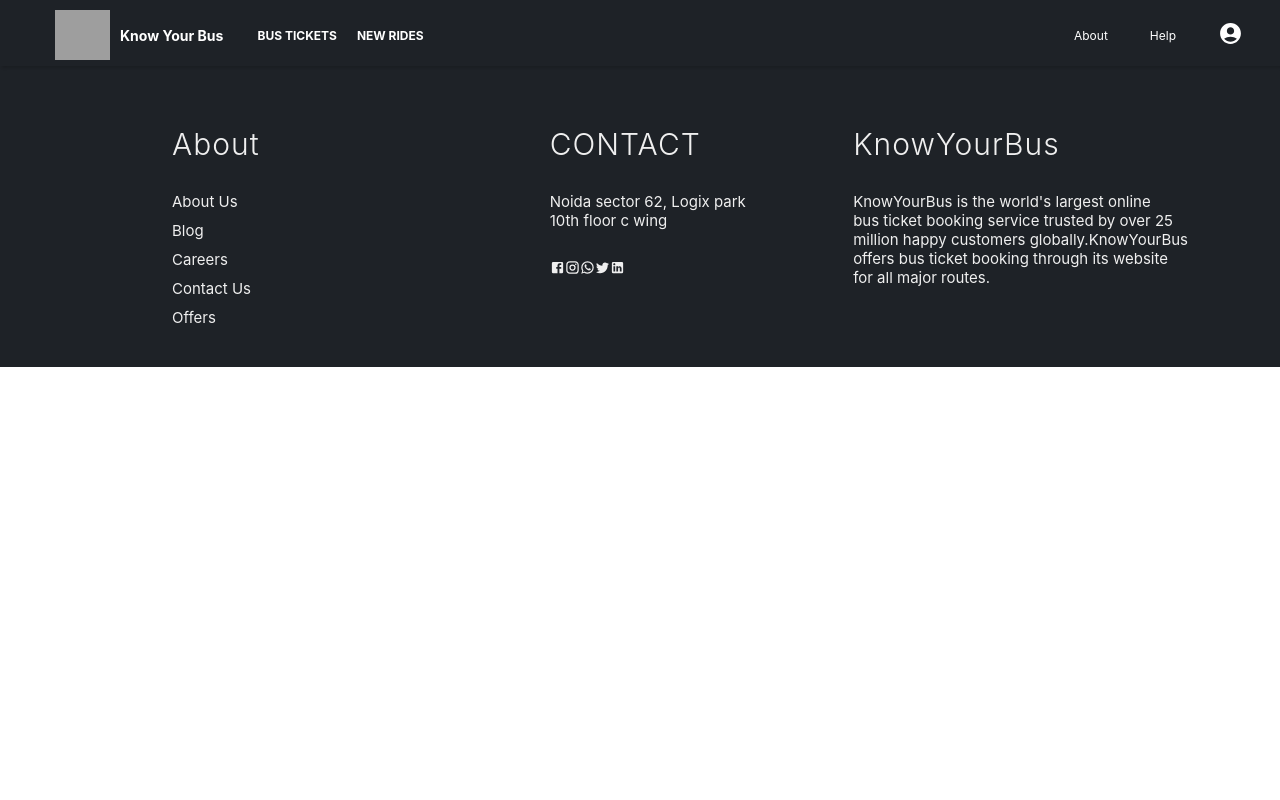
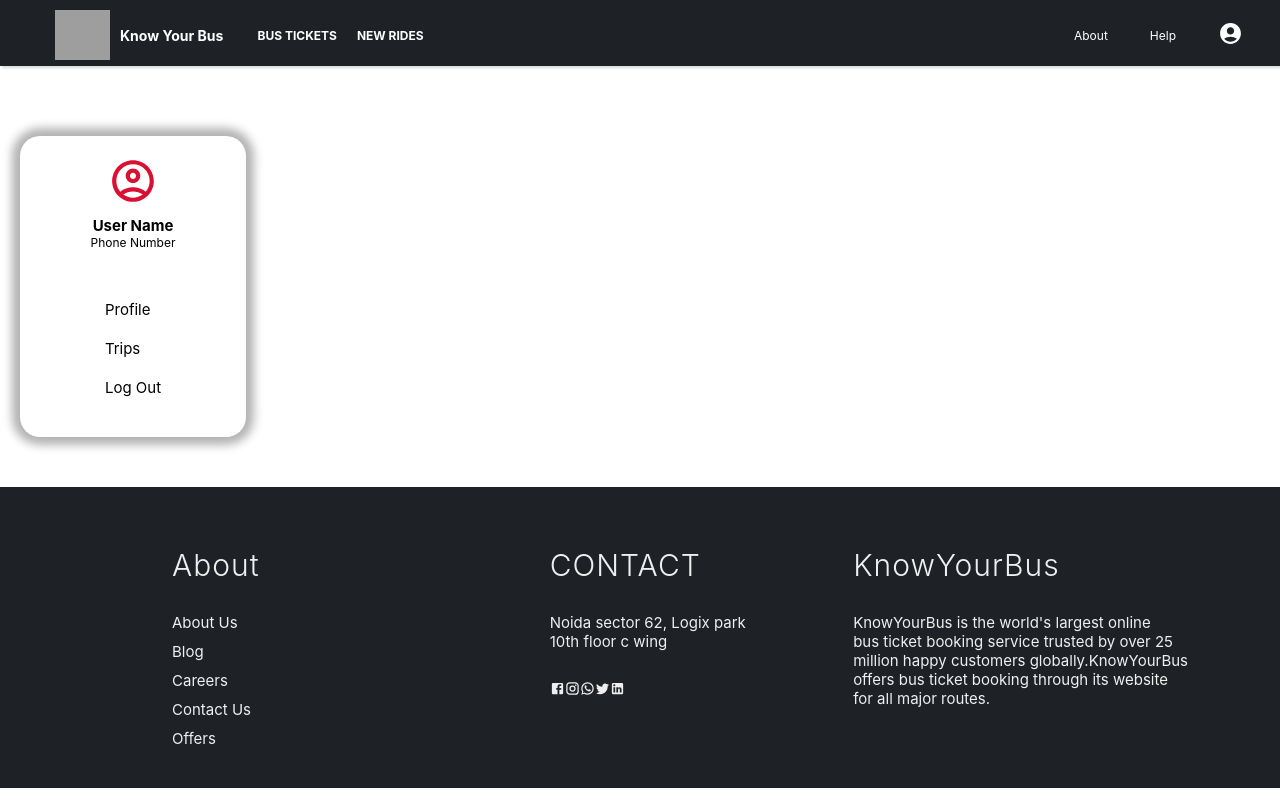
Before and after one commit to naina25/Capstone_Project, a React (Create React App) app in the folder knowyourbus/: page /users/1 in a window 1280 px wide. Built offline with nearby package versions, Linux system fonts and the light colour scheme; grey boxes are pictures that could not be loaded.

Commit message:
Profile component sidebar UI start

```diff
--- a/knowyourbus/src/App.js
+++ b/knowyourbus/src/App.js
@@ -5,6 +5,7 @@ import Navbar from "./Components/Shared/Navbar/Navbar";
 import Footer from "./Components/Shared/Footer/Footer";
 import { BrowserRouter as Router, Route, Routes } from "react-router-dom";
 import Buses from "./Pages/Buses";
+import Profile from "./Pages/Profile";
 
 function App() {
 	return (
@@ -15,6 +16,7 @@ function App() {
 					<Route path="/" exact element={<Home />} />
 					<Route path="/login" element={<Login />} />
 					<Route path="/buses" element={<Buses />} />
+					<Route path="/users/:user_id" element={<Profile />} />
 				</Routes>
 			</Router>
 			<Footer />
--- /dev/null
+++ b/knowyourbus/src/Components/ProfileComponent/ProfileSidebar/ProfileSidebar.css
@@ -0,0 +1,38 @@
+.profile-sidebar {
+    width: 15%;
+    display: flex;
+    flex-direction: column;
+    align-items: center;
+    padding: 2rem;
+    border-radius: 2rem;
+    box-shadow: 0 0 1rem 0.8rem rgba(0,0,0,0.3);
+    margin-bottom: 5rem;
+}
+
+.user-info{
+    display: flex;
+    flex-direction: column;
+    align-items: center;
+    margin-bottom: 3rem;
+}
+.user-info *{
+    margin: 0;
+}
+.user-info h3{
+    margin-top: 1rem;
+    font-size: 1.5rem;
+}
+.user-info p{
+    font-size: 1.2rem;
+}
+
+.profile-options ul{
+    list-style: none;
+    padding: 0;
+    font-size: 1.5rem;
+}
+
+.profile-options li {
+    margin-top: 2rem;
+    margin-bottom: 2rem;
+}
--- /dev/null
+++ b/knowyourbus/src/Components/ProfileComponent/ProfileSidebar/ProfileSidebar.jsx
@@ -0,0 +1,26 @@
+import "./ProfileSidebar.css";
+import React from "react";
+import AccountCircleOutlinedIcon from "@mui/icons-material/AccountCircleOutlined";
+
+const ProfileSidebar = () => {
+	return (
+		<div className="profile-sidebar">
+			<div className="user-info">
+				<AccountCircleOutlinedIcon
+					sx={{ "font-size": "5rem", color: "#da0f32" }}
+				/>
+				<h3>User Name</h3>
+				<p>Phone Number</p>
+			</div>
+			<div className="profile-options">
+				<ul>
+					<li>Profile</li>
+					<li>Trips</li>
+					<li>Log Out</li>
+				</ul>
+			</div>
+		</div>
+	);
+};
+
+export default ProfileSidebar;
--- /dev/null
+++ b/knowyourbus/src/Pages/Profile.jsx
@@ -0,0 +1,12 @@
+import React from "react";
+import ProfileSidebar from "../Components/ProfileComponent/ProfileSidebar/ProfileSidebar";
+
+const Profile = () => {
+	return (
+		<section className="profile-section">
+			<ProfileSidebar />
+		</section>
+	);
+};
+
+export default Profile;
```
